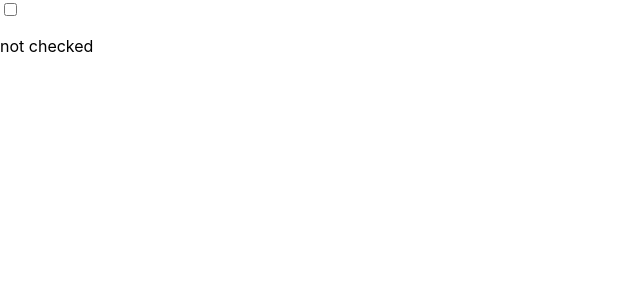
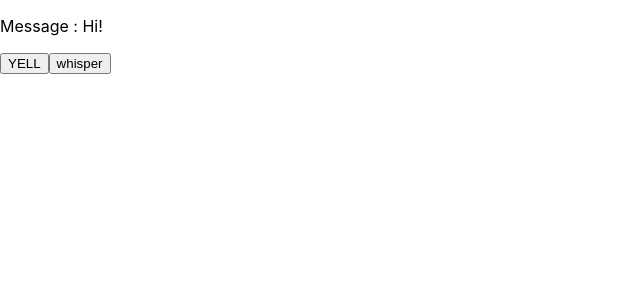
Before and after one commit to alwinruby/react-hooks, a React (Create React App) app: page / in a window 1280 px wide. Shown: the top 300 px of the page, without its empty margins (0-640 px from the left). Built offline with nearby package versions, Linux system fonts and the light colour scheme.

Commit message:
form inputs with useRef

```diff
--- a/src/index.js
+++ b/src/index.js
@@ -2,20 +2,34 @@
 import ReactDOM from 'react-dom';
 import './index.css';
 
+const initialState = {
+  message: "Hi!"
+};
+
+function reducer(state, action)  {
+  switch(action.type){
+    case "yell":
+      return {
+        message: `HEY I JUST SAID ${state.message}`
+      };
+    case "whisper":
+      return {
+        message: `excuse me, I just said  ${state.message}`
+      };
+  }
+}
+
 function App(){
-  const [checked, toggle] = useReducer(
-    (checked) => !checked ,
-    false
+  const [state, dispatch] = useReducer(
+    reducer,
+    initialState
   );
 
   return (
     <div>
-      <input
-        type="checkbox"
-        value={checked}
-        onChange={ toggle }
-      />
-      <p>{ checked ? "checked" : "not checked" }</p>
+      <p>Message : {state.message}</p>
+      <button onClick={() => dispatch({ type: "yell"}) }>YELL</button>
+      <button onClick={() => dispatch({ type: "whisper"}) }>whisper</button>
     </div>
   );
 }
```
